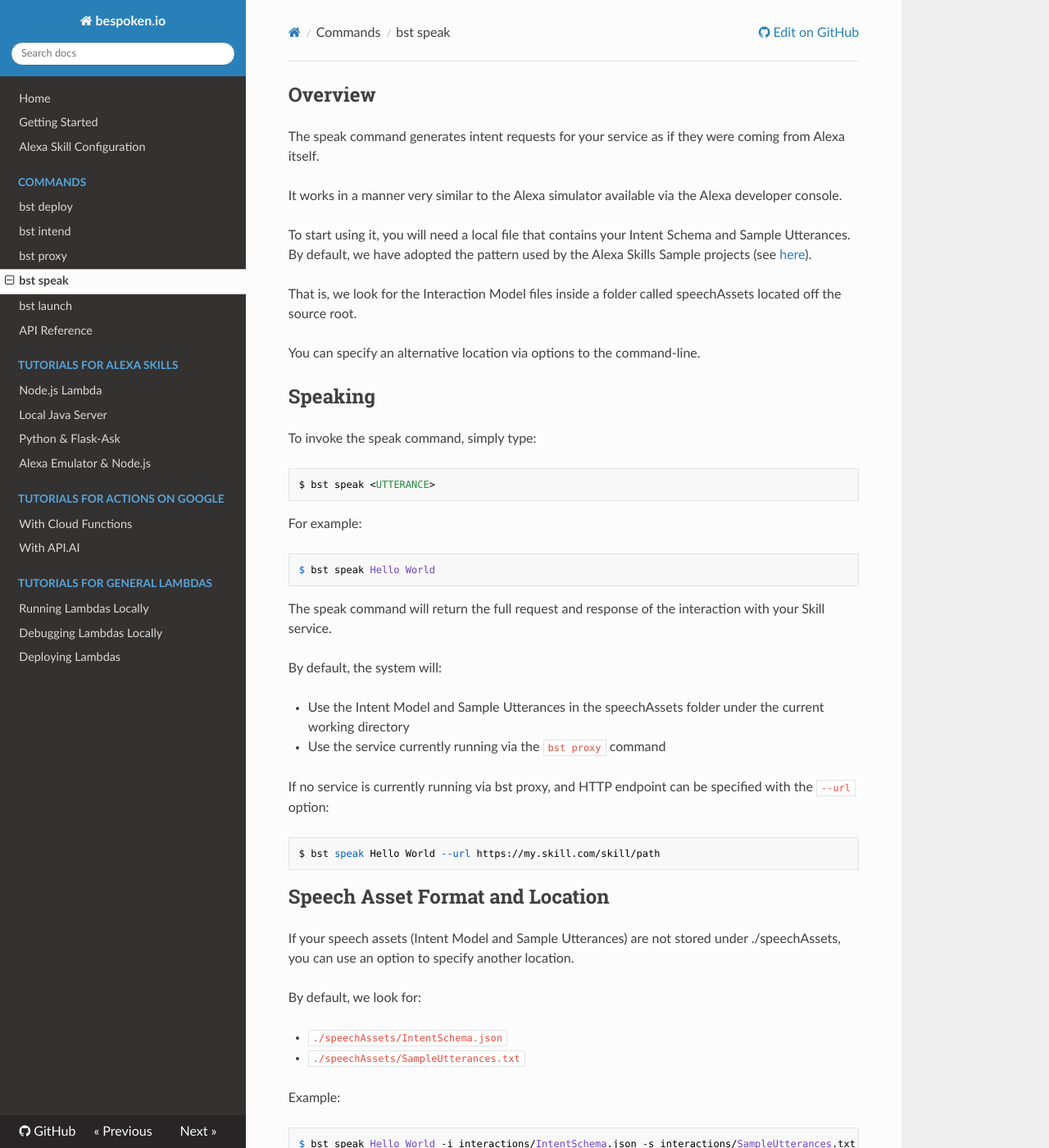
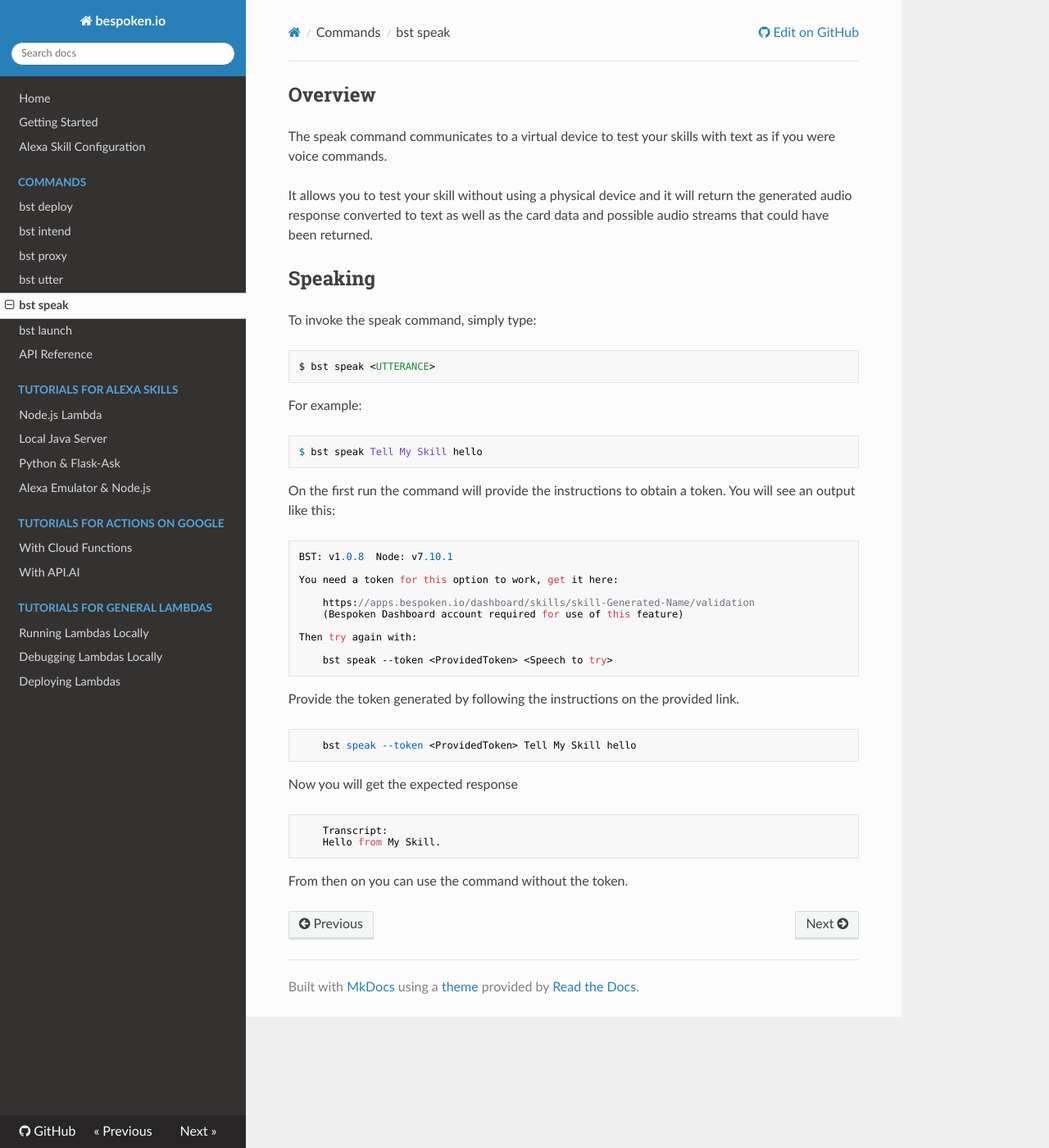
Before and after one commit to bespoken/bst, an MkDocs documentation site: the page built from docs/commands/speak.md, in a window 1280 px wide and 1400 px high. Shown: the whole window at 82% size. Built offline with MkDocs 1.6.1, drawn with Linux system fonts in a browser that asks for light colours; nearby versions of some CDN libraries; old or Windows-style settings are respelled for this version of MkDocs; some of the changed text lies outside the part shown.

Commit message:
Update documentation for bst utter and bst speak

````diff
--- a/docs/commands/speak.md
+++ b/docs/commands/speak.md
@@ -1,16 +1,9 @@
 
 ## Overview
 
-The speak command generates intent requests for your service as if they were coming from Alexa itself.
+The speak command communicates to a virtual device to test your skills with text as if you were voice commands.
 
-It works in a manner very similar to the Alexa simulator available via the Alexa developer console.
-
-To start using it, you will need a local file that contains your Intent Schema and Sample Utterances.
-By default, we have adopted the pattern used by the Alexa Skills Sample projects (see [here](https://github.com/alexa/skill-sample-nodejs-hello-world/)).
-
-That is, we look for the Interaction Model files inside a folder called speechAssets located off the source root.
-
-You can specify an alternative location via options to the command-line.
+It allows you to test your skill without using a physical device and it will return the generated audio response converted to text as well as the card data and possible audio streams that could have been returned.
 
 ## Speaking
 
@@ -21,65 +14,34 @@ $ bst speak <UTTERANCE>
 
 For example:
 ```
-$ bst speak Hello World
+$ bst speak Tell My Skill hello
 ```
 
-The speak command will return the full request and response of the interaction with your Skill service.
+On the first run the command will provide the instructions to obtain a token. You will see an output like this:
 
-By default, the system will:
+```
+BST: v1.0.8  Node: v7.10.1
 
-* Use the Intent Model and Sample Utterances in the speechAssets folder under the current working directory
-* Use the service currently running via the `bst proxy` command
+You need a token for this option to work, get it here:
 
-If no service is currently running via bst proxy, and HTTP endpoint can be specified with the `--url` option:
-```
-$ bst speak Hello World --url https://my.skill.com/skill/path
+	https://apps.bespoken.io/dashboard/skills/skill-Generated-Name/validation
+	(Bespoken Dashboard account required for use of this feature)
+
+Then try again with:
+
+	bst speak --token <ProvidedToken> <Speech to try>
 ```
 
-## Speech Asset Format and Location
-If your speech assets  (Intent Model and Sample Utterances) are not stored under ./speechAssets, you can use an option to specify another location.
 
-By default, we look for:
-
-* `./speechAssets/IntentSchema.json`
-* `./speechAssets/SampleUtterances.txt`
-
-Example:
+Provide the token generated by following the instructions on the provided link.
 ```
-$ bst speak Hello World -i interactions/IntentSchema.json -s interactions/SampleUtterances.txt
+	bst speak --token <ProvidedToken> Tell My Skill hello
 ```
 
-The format of these files is the same as they are entered in the Alexa Skill configuration.
-
-The Intent Schema is a JSON file. Samples utterances is a space-delimited text file.
-
-An example of these files can be found [here](https://github.com/alexa/skill-sample-nodejs-hello-world/tree/master/speechAssets).
-
-## Working With Slots
-
-Slot handling is a bit tricky. To send an utterance that uses slots, surround the slot variables like so:
+Now you will get the expected response
 ```
-{MySlot}
+	Transcript:
+	Hello from My Skill.
 ```
 
-For example, if the sample utterance was defined as:
-```
-HelloWorld Hello world, my name is {Name}
-```
-
-Then the speak command would be:
-```
-$ bst speak Hello World, my name is {John}
-```
-
-The value `John` will then be automatically placed in the Name slot for the utterance on the request.
-
-## Other Notes
-
-**Default Utterances**
-
-We currently use a simple algorithm to pick out a default Intent if none of the sample utterances match the supplied utterance.
-
-This algorithm is - the first utterance of the first intent defined in the sample file.
-
-This is meant to loosely mimic the behavior of the Alexa Simulator, which also seems to randomly select an intent/utterance when none matches.
+From then on you can use the command without the token.
--- a/mkdocs.yml
+++ b/mkdocs.yml
@@ -11,6 +11,7 @@ pages:
     - bst deploy: commands/deploy.md
     - bst intend: commands/intend.md
     - bst proxy: commands/proxy.md
+    - bst utter: commands/utter.md
     - bst speak: commands/speak.md
     - bst launch: commands/launch.md
 - API Reference: api_nav.md
````
Also changed, not shown: docs/commands/utter.md (added, +85 -0 lines), docs/index.md (+2 -1 lines).
